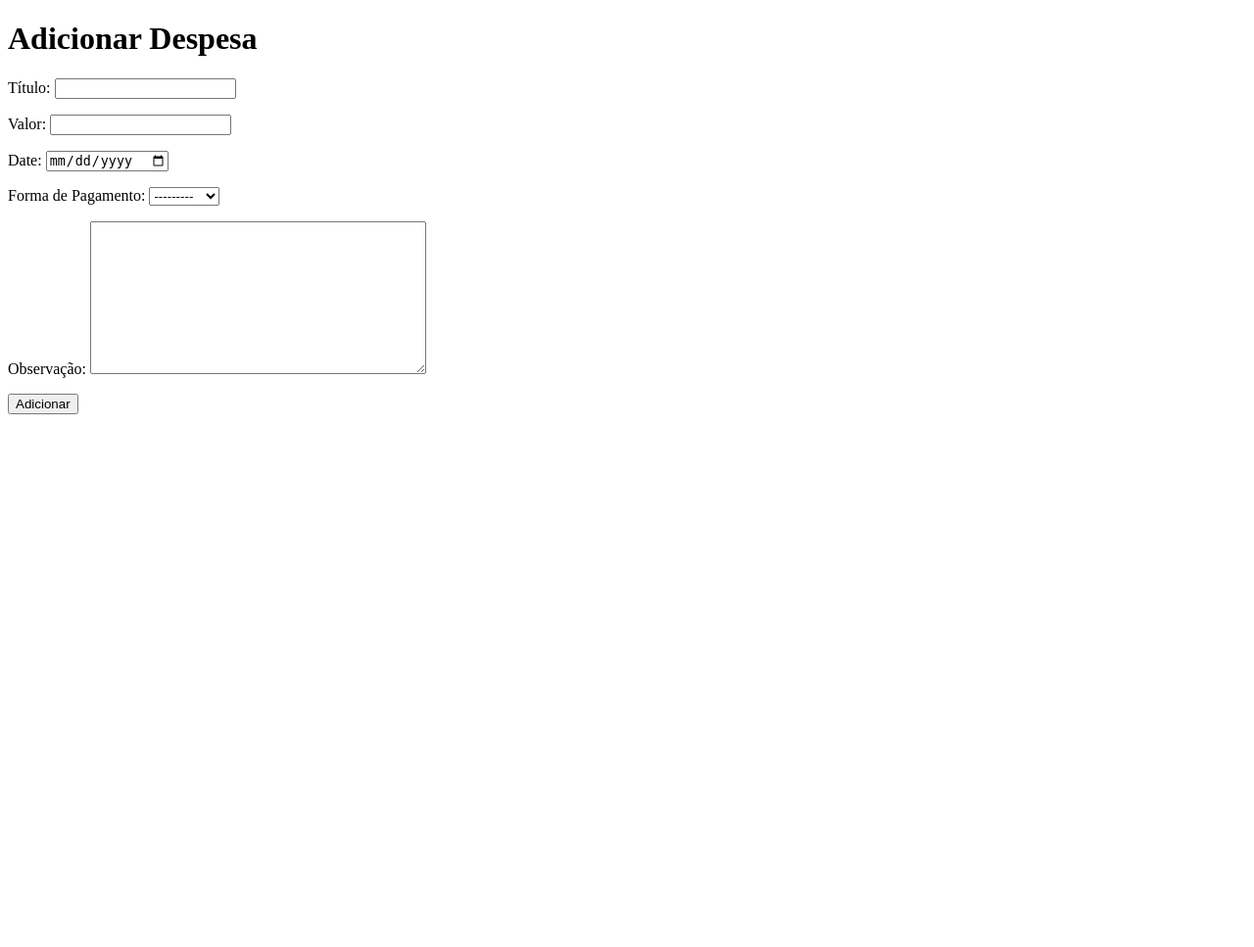
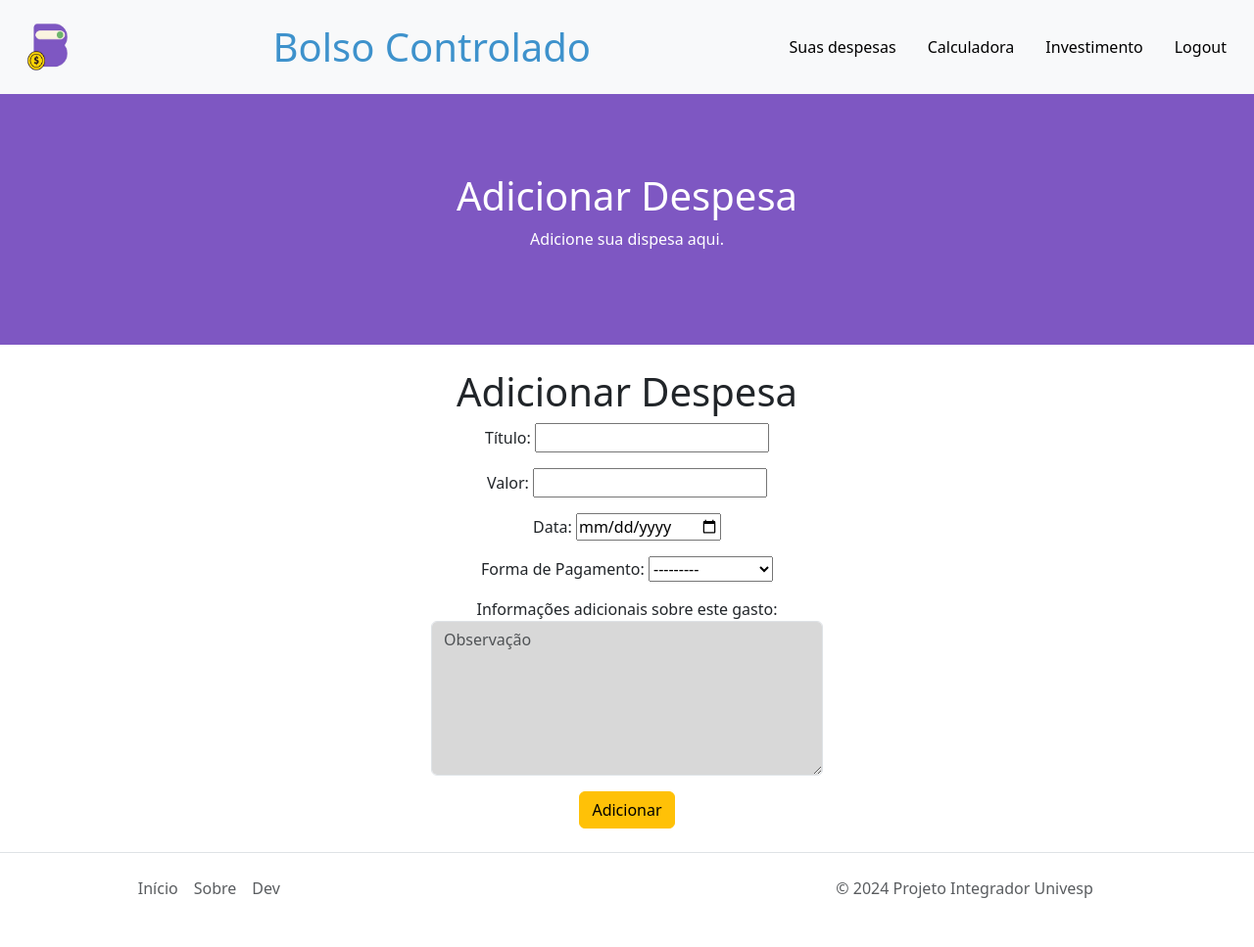
Before and after one commit to m4th3vz/controle-financeiro-PI, a Django app: page /add/ in a window 1280 px wide. Shown: the whole page at 98% size. Before the commit the page ends 423 px from the top, so only its background shows below. Run offline with Django 4.2, Linux system fonts and the light colour scheme; the visitor is signed in with stand-in values (Sample User, id 1).

Commit message:
Página de Adicionar Despesa com CSS
Página com CSS.

```diff
--- a/expenses/forms.py
+++ b/expenses/forms.py
@@ -10,7 +10,20 @@ class DateInput(forms.DateInput):
 # Formulário para despesa
 class ExpenseForm(forms.ModelForm):
     # Sobrescreve o widget para o campo de data
-    date = forms.DateField(widget=DateInput(format='%d-%m-%Y'))
+    date = forms.DateField(label='Data',widget=DateInput(format='%d-%m-%Y'))
+    observation = forms.CharField(
+        label='Informações adicionais sobre este gasto:',
+        max_length=60,
+        widget=forms.Textarea(
+            attrs={
+                'class': 'form-control mx-auto',
+                'style': 'background-color: var(--cor-input); max-width: 400px;',
+                'placeholder': 'Observação',
+                'rows': '6',
+                'id': 'exampleFormControlTextarea1'
+            }
+        )
+    )
 
     class Meta:
         model = Expense
--- a/expenses/models.py
+++ b/expenses/models.py
@@ -5,12 +5,18 @@ PAYMENT_CHOICES = (
     ('Dinheiro', 'Dinheiro'),
     ('Crédito', 'Crédito'),
     ('Débito', 'Débito'),
+    ('Pix', 'Pix'),
+    ('Boleto', 'Boleto'),
+    ('Voucher', 'Voucher'),
+    ('Crediário', 'Crediário'),
+    ('Transferência', 'Transferência'),
+    ('Cartão de loja', 'Cartão de loja'),
 )
 
 # Modelo para representar uma despesa
 class Expense(models.Model):
     # Título da despesa
-    title = models.CharField(max_length=100, verbose_name='Título')
+    title = models.CharField(max_length=30, verbose_name='Título')
     # Valor da despesa
     amount = models.DecimalField(max_digits=10, decimal_places=2, verbose_name='Valor')
     # Data da despesa
--- a/expenses/templates/add_expense.html
+++ b/expenses/templates/add_expense.html
@@ -1,11 +1,89 @@
+{% load static %}
+
 <!DOCTYPE html>
-<html lang="pt-br">
+<html  lang="pt-br">
 <head>
-    <meta charset="UTF-8">
-    <meta name="viewport" content="width=device-width, initial-scale=1.0">
     <title>Adicionar Despesa</title>
+    <meta charset="utf-8">
+    <!-- abaixo adaptação de escala 1x1-->
+  <meta name="viewport" content="width=device-width, initial-scale=1">
+  <!--abaixo importação por link do bootstrap 5-->
+    <link href="https://cdn.jsdelivr.net/npm/bootstrap@5.3.3/dist/css/bootstrap.min.css" rel="stylesheet" integrity="sha384-QWTKZyjpPEjISv5WaRU9OFeRpok6YctnYmDr5pNlyT2bRjXh0JMhjY6hW+ALEwIH" crossorigin="anonymous">
+     <!--abaixo importação por link das variáveis padrão-->
+    <link rel="icon" type="image/x-icon" href="logo.png">
+     <style>
+     :root {
+   --obs:red;
+    --letras-nav-bar-preto:#000000;
+    --fundo-banner:#7E57C2;
+    --letras-banner: #ffffff;
+    --letras-nav-bar-azul: #3E92CC;
+    --cor-input: #cfcfcfcf;
+  }
+
+#logo-letras{
+color:var(--letras-nav-bar-azul);
+
+}
+#logo-img{
+    width: 5rem;
+    height: 5rem;
+
+}
+
+#menu-link-color{
+    color: var(--letras-nav-bar-preto);
+}
+#banner{
+    background-color: var(--fundo-banner);
+    padding: 5rem;
+    padding-bottom: 5rem;
+    text-align: center;
+}
+#cor-letra-banner{
+    color: var(--letras-banner)
+}
+
+#centralizar{
+    text-align: center;
+}
+     </style>
 </head>
 <body>
+
+<!--Início do menu-->
+<nav class="navbar navbar-expand-lg bg-body-tertiary">
+    <div class="container-fluid">
+        <img id="logo-img" src="{% static 'img/bolso-controlado-img.png'%}" alt="logo">
+        <div id="logo-letras" class="display-6"><strong>Bolso Controlado</strong></div>
+        <ul class="nav justify-content-end ">
+          <a style="color:black"class="nav-link" href="{% url 'expense_list' %}">Suas despesas</a>
+            <li class="nav-item">
+            <a style="color:black"class="nav-link" href="{% url 'calculator' %}">Calculadora</a>
+            <li class="nav-item">
+                <a style="color:black"class="nav-link active" aria-current="page" href="#">Investimento</a>
+            </li>
+            <li class="nav-item">
+              <form action="{% url 'logout' %}" method="post">
+                {% csrf_token %}
+                <!-- Botão de envio (submit) -->
+                <button type="submit" style="color: black; background-color: transparent; border: none; cursor: pointer;" class="nav-link">Logout</button>
+            </form>
+            </li>
+       </div>
+     </div>
+  </nav>
+<!--Fim do menu-->
+
+<!--início do banner-->
+    <div id ="banner">
+       <h1 id="cor-letra-banner">Adicionar Despesa</h1>
+       <p id="cor-letra-banner">Adicione sua dispesa aqui.</p>
+    </div>
+  <br>
+<!--Fim do banner -->
+
+<div class="text-center">
     <h1>Adicionar Despesa</h1>
     <!-- Formulário de adição de despesa -->
     <form method="post">
@@ -14,7 +92,20 @@
         <!-- Renderiza o formulário de adição de despesa -->
         {{ form.as_p }}
         <!-- Botão de submissão do formulário -->
-        <button type="submit">Adicionar</button>
+        <button class="btn btn-warning" type="submit">Adicionar</button>
     </form>
+</div>
+
+    <!--Início do rodapé-->
+    <footer class="d-flex flex-wrap justify-content-between align-items-center py-3 my-4 border-top">
+        <ul class="nav col-md-4 justify-content-center">
+        <li class="nav-item"><a href="{% url 'welcome' %}" class="nav-link px-2 text-muted">Início</a></li>
+        <li class="nav-item"><a href="#" class="nav-link px-2 text-muted">Sobre</a></li>
+        <li class="nav-item"><a href="#" class="nav-link px-2 text-muted">Dev</a></li>
+        </ul>
+        <p class="col-md-4 mb-0 text-muted">© 2024 Projeto Integrador Univesp</p>
+    </footer>
+<!--Fim do rodapé-->
+
 </body>
 </html>
--- a/expenses/templates/register.html
+++ b/expenses/templates/register.html
@@ -18,10 +18,6 @@
         /* Adicionando margem superior ao container */
         .container {
             margin-top: 50px; /* ou o valor desejado */
-        }
-
-        .btn-warning {
-            background-color: #ffff00;
         }
 
     </style>
--- a/expenses/templates/welcome.html
+++ b/expenses/templates/welcome.html
@@ -159,7 +159,6 @@ color:var(--letras-nav-bar-azul);
                   <!-- Botão de envio (submit) -->
                   <button type="submit" style="color: black; background-color: transparent; border: none; cursor: pointer;" class="nav-link">Logout</button>
               </form>
-
               </li>
           </ul>
       </div>
@@ -310,8 +309,9 @@ color:var(--letras-nav-bar-azul);
     <ul class="nav col-md-4 justify-content-center">
       <li class="nav-item"><a href="#" class="nav-link px-2 text-muted">Início</a></li>
       <li class="nav-item"><a href="#" class="nav-link px-2 text-muted">Sobre</a></li>
+      <li class="nav-item"><a href="#" class="nav-link px-2 text-muted">Dev</a></li>
     </ul>
-      <p class="col-md-4 mb-0 text-muted">© 2024 projeto, PI</p>
+      <p class="col-md-4 mb-0 text-muted">© 2024 Projeto Integrador Univesp</p>
 </footer>
 
 <!--Fim do rodapé-->
```
Also changed, not shown: expenses/templates/login.html (+17 -4 lines).
